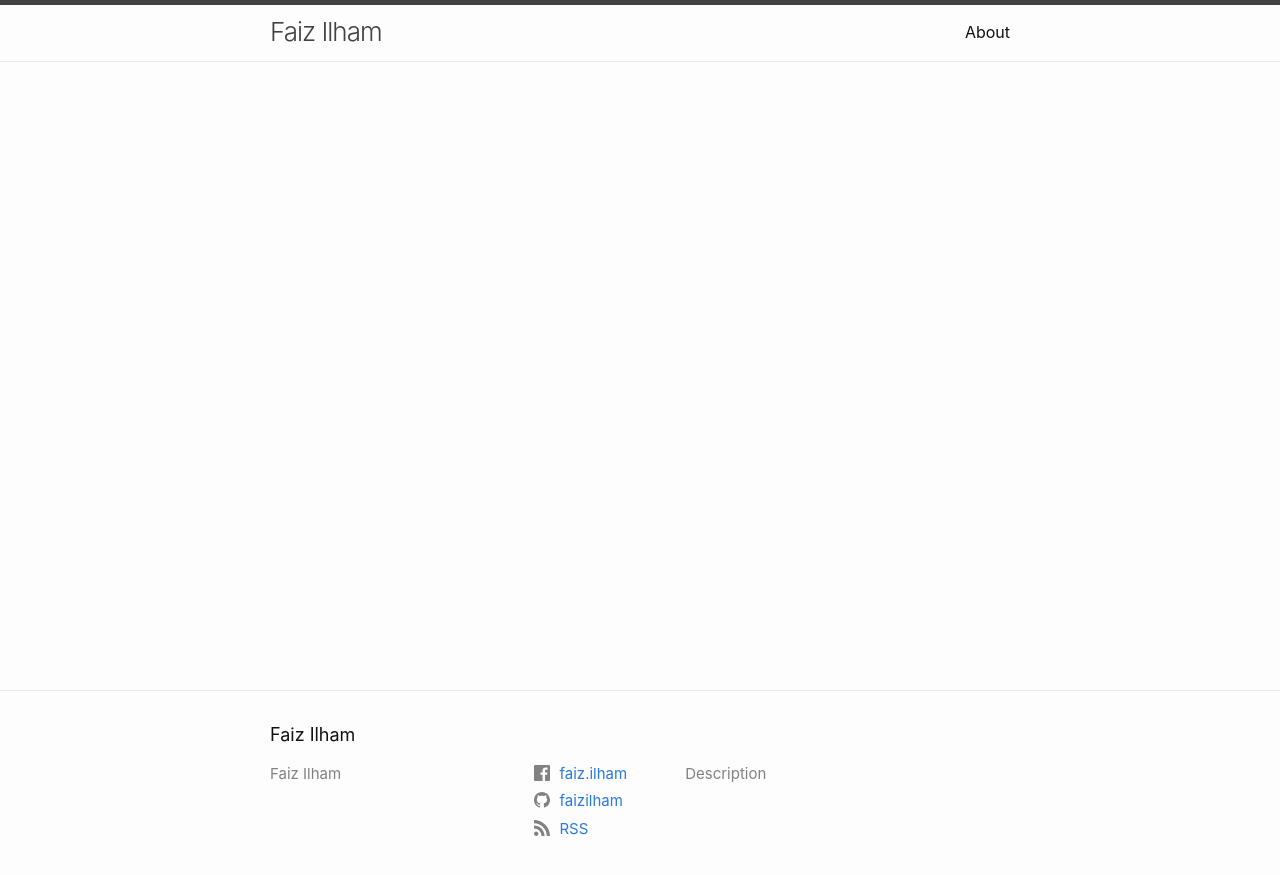
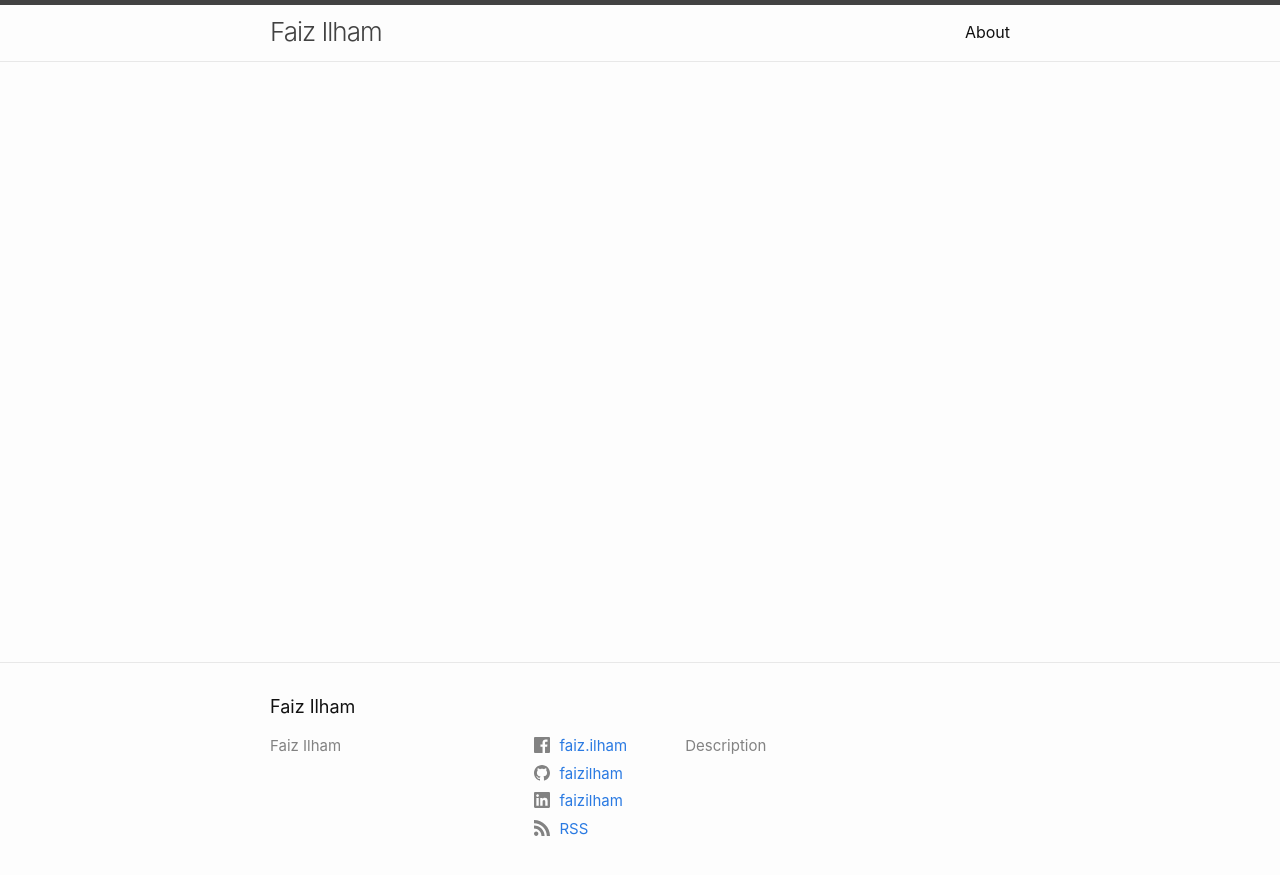
Before and after one commit to faizilham/faizilham.github.io, a Jekyll site: the page built from index.md, in a window 1280 px wide. Shown: the top 875 px of the page. Built offline with Jekyll 4.4.1, drawn with Linux system fonts in a browser that asks for light colours.

Commit message:
add linkedin

```diff
--- a/_config.yml
+++ b/_config.yml
@@ -12,7 +12,7 @@ rss: RSS
 facebook_username: faiz.ilham
 # flickr_username: jekyll
 # instagram_username: jekyll
-# linkedin_username: jekyll
+linkedin_username: faizilham
 # pinterest_username: jekyll
 # youtube_username: jekyll
 # youtube_channel: UC8CXR0-3I70i1tfPg1PAE1g
```
